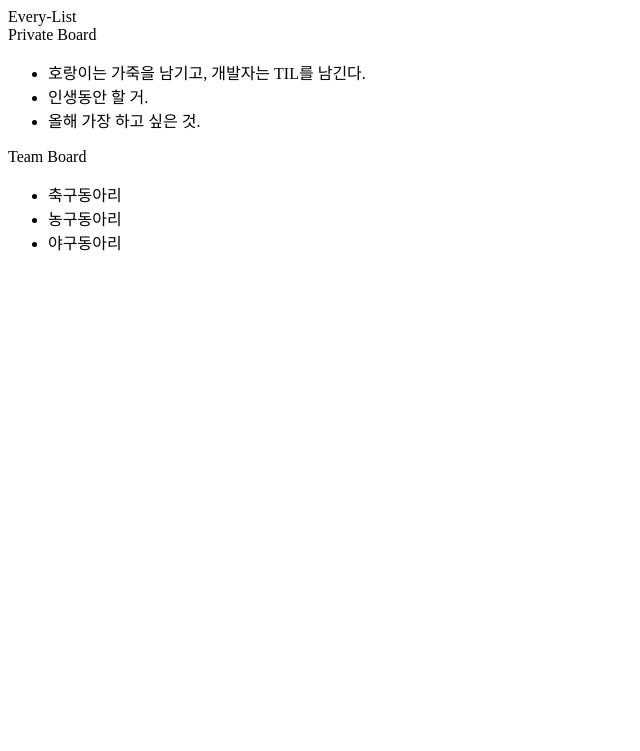
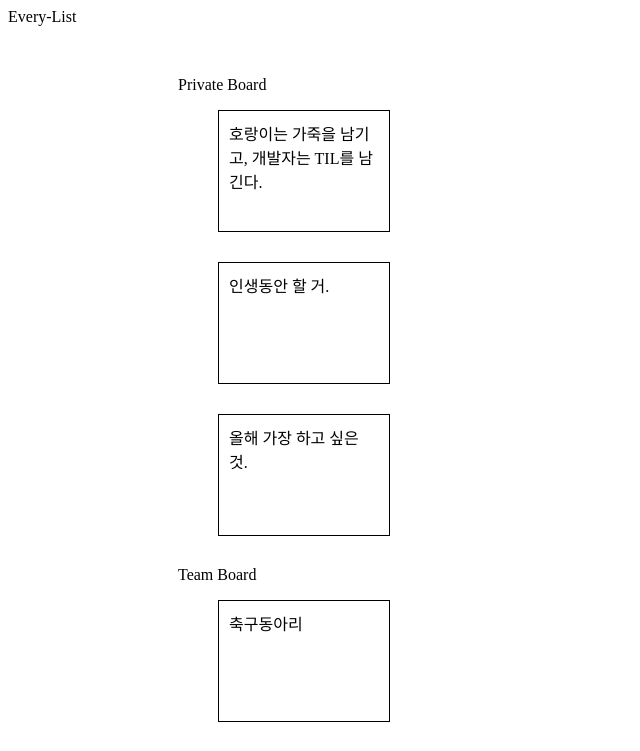
Before and after one commit to lbin7310/all-list-client, a React (Create React App) app in the folder all_list/: page / in a window 1280 px wide. Shown: the top 751 px of the page, without its empty margins (0-640 px from the left). Built offline with nearby package versions, Linux system fonts and the light colour scheme; the HTML template or start-up script is replaced by a standard one.

Commit message:
main.css 추가

```diff
--- a/all_list/src/Component/Main/Main.css
+++ b/all_list/src/Component/Main/Main.css
@@ -0,0 +1,34 @@
+nav {
+  border-bottom: 1px solid black;
+  text-align: center;
+}
+
+li {
+  padding: 10px;
+  list-style-type:none;
+  border: 1px solid black;
+  width: 150px;
+  height: 100px;
+
+}
+
+.main_boards {
+  display: flex;
+  flex-wrap: wrap;
+}
+
+.boards {
+  margin-right: 30px;
+  margin-bottom: 30px;
+}
+
+.main_center {
+  margin-top: 50px;
+  margin-left: 170px;
+  margin-right: 150px;
+}
+
+.main_username {
+  font-size: 30px;
+  padding-bottom: 50px;
+}
```
